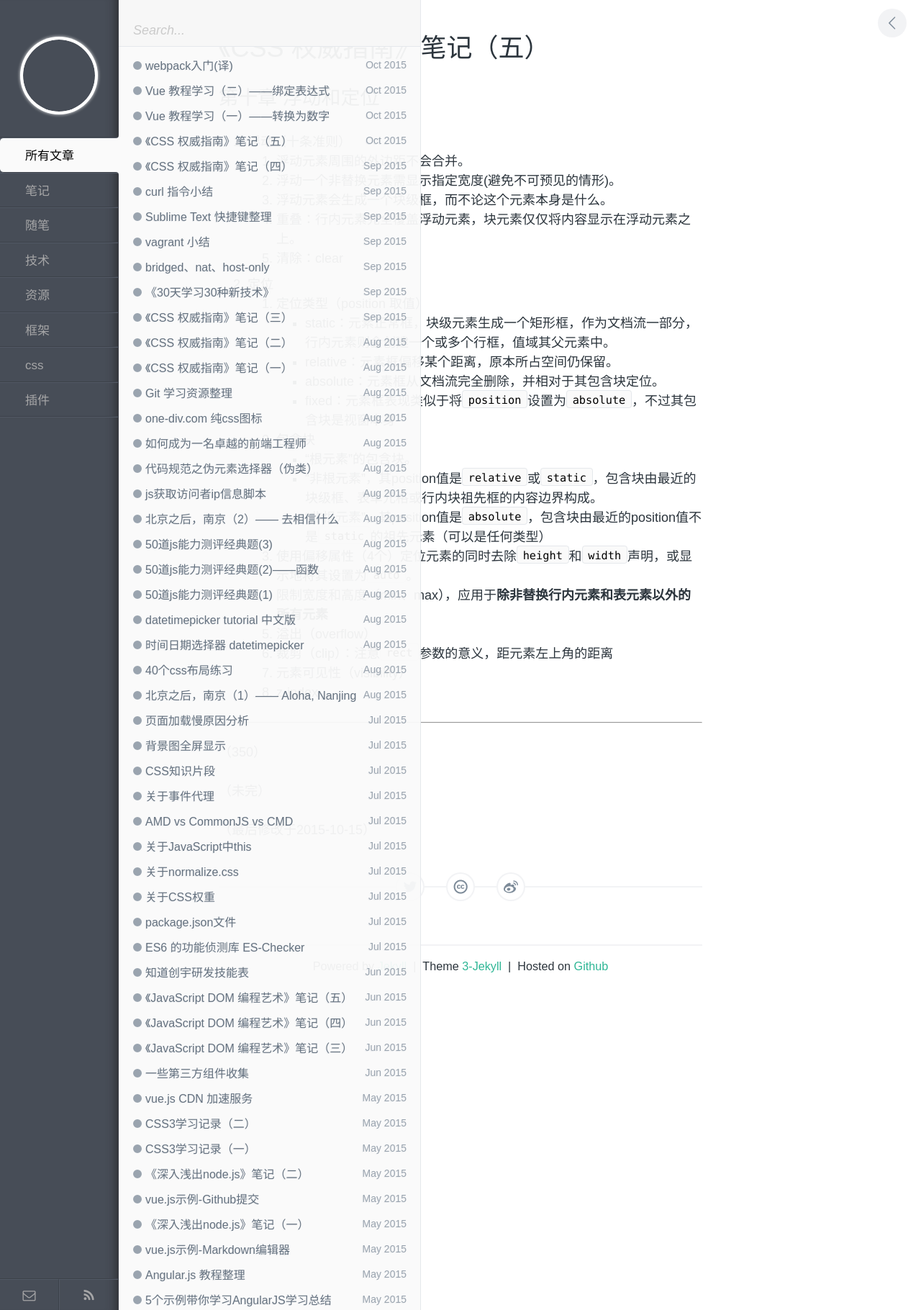
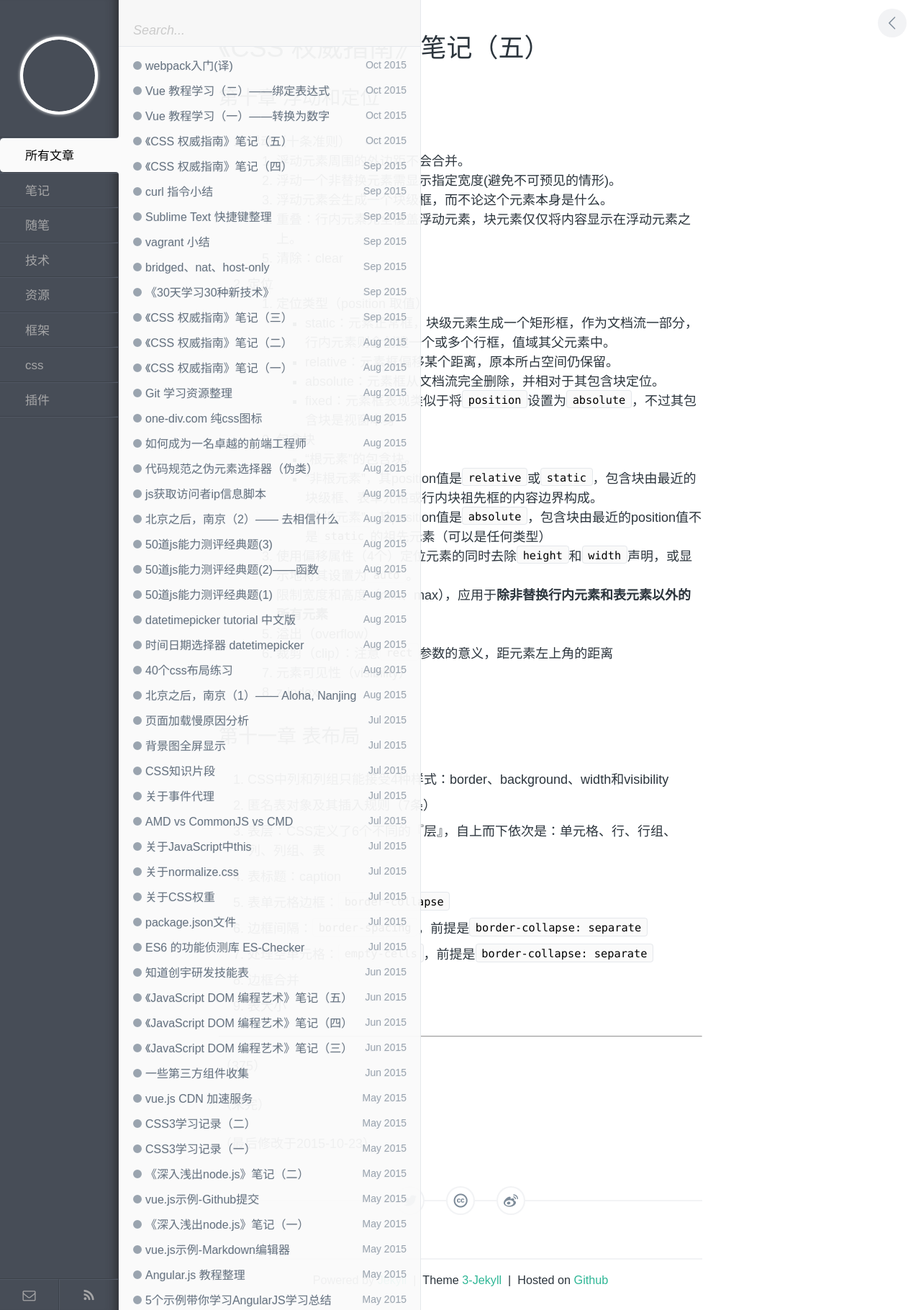
Before and after one commit to byr-gdp/byr-gdp.github.io, a Jekyll site: the page built from _posts/note/2015-10-14-css-guide-5.md, in a window 1280 px wide. Shown: the whole page at 72% size. Built offline with Jekyll 4.4.1, drawn with Linux system fonts in a browser that asks for light colours; comment, search, counter and statistics services are not loaded.

Commit message:
add chapter 11

```diff
--- a/_posts/note/2015-10-14-css-guide-5.md
+++ b/_posts/note/2015-10-14-css-guide-5.md
@@ -44,10 +44,25 @@ description: 《CSS 权威指南》
 
 	8. z-index
 
+# 第十一章 表布局
+
+1. CSS中列和列组只能接受4种样式：border、background、width和visibility
+2. 匿名表对象及其插入规则（7条）
+3. 表层：CSS定义了6个不同的『层』，自上而下依次是：单元格、行、行组、列、列组、表
+4. 表标题：caption
+5. 表单元格边框：`border-collapse`
+6. 边框间隔：`border-spacing`，前提是`border-collapse: separate`
+7. 处理空单元格：`empty-cells`，前提是`border-collapse: separate`
+8. 边框合并
+9. 表大小
+
+
+
+
 ---
 
-（350）
+（375）
 
 （未完）
 
-（最后修改于2015-10-15）
+（最后修改于2015-10-23）
```
